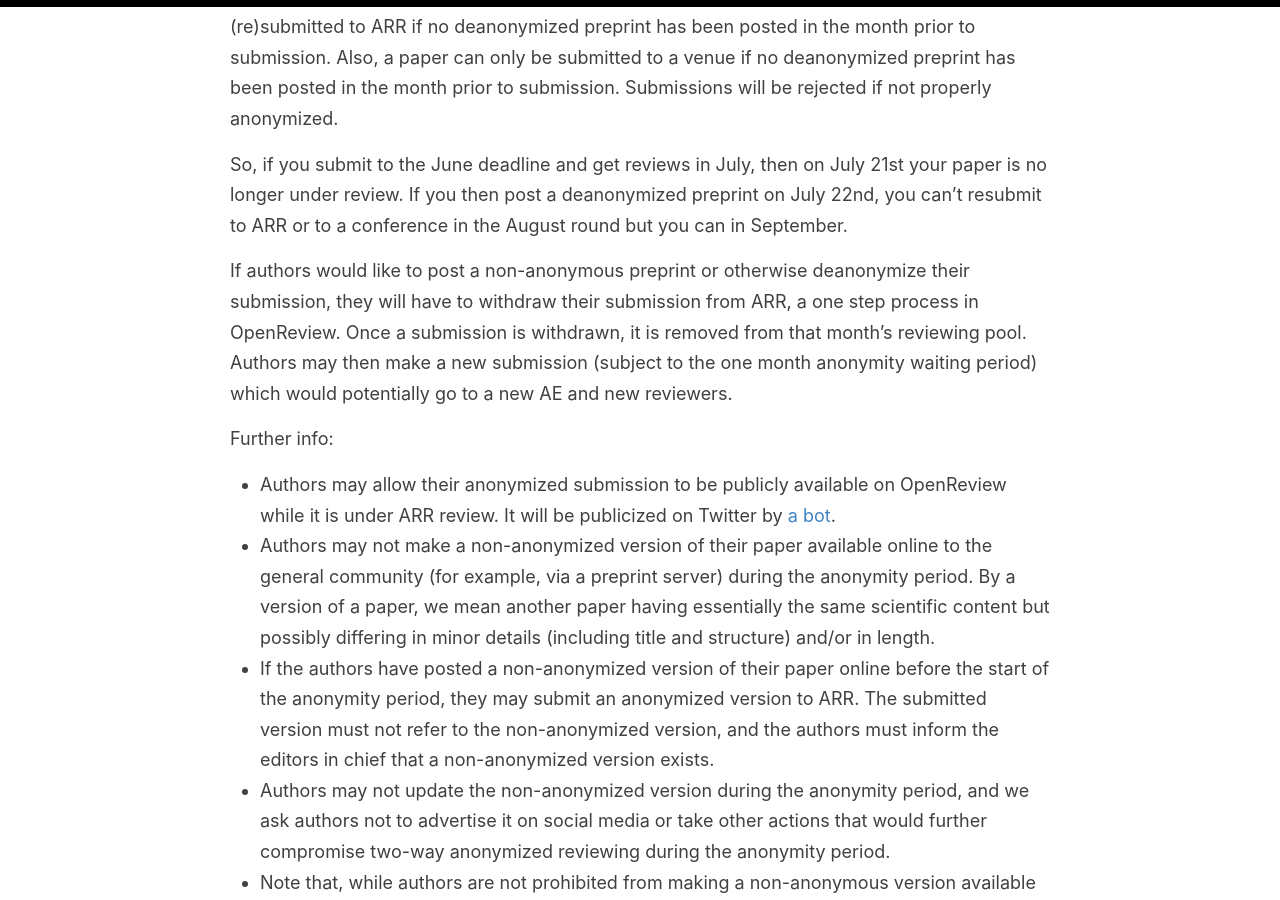
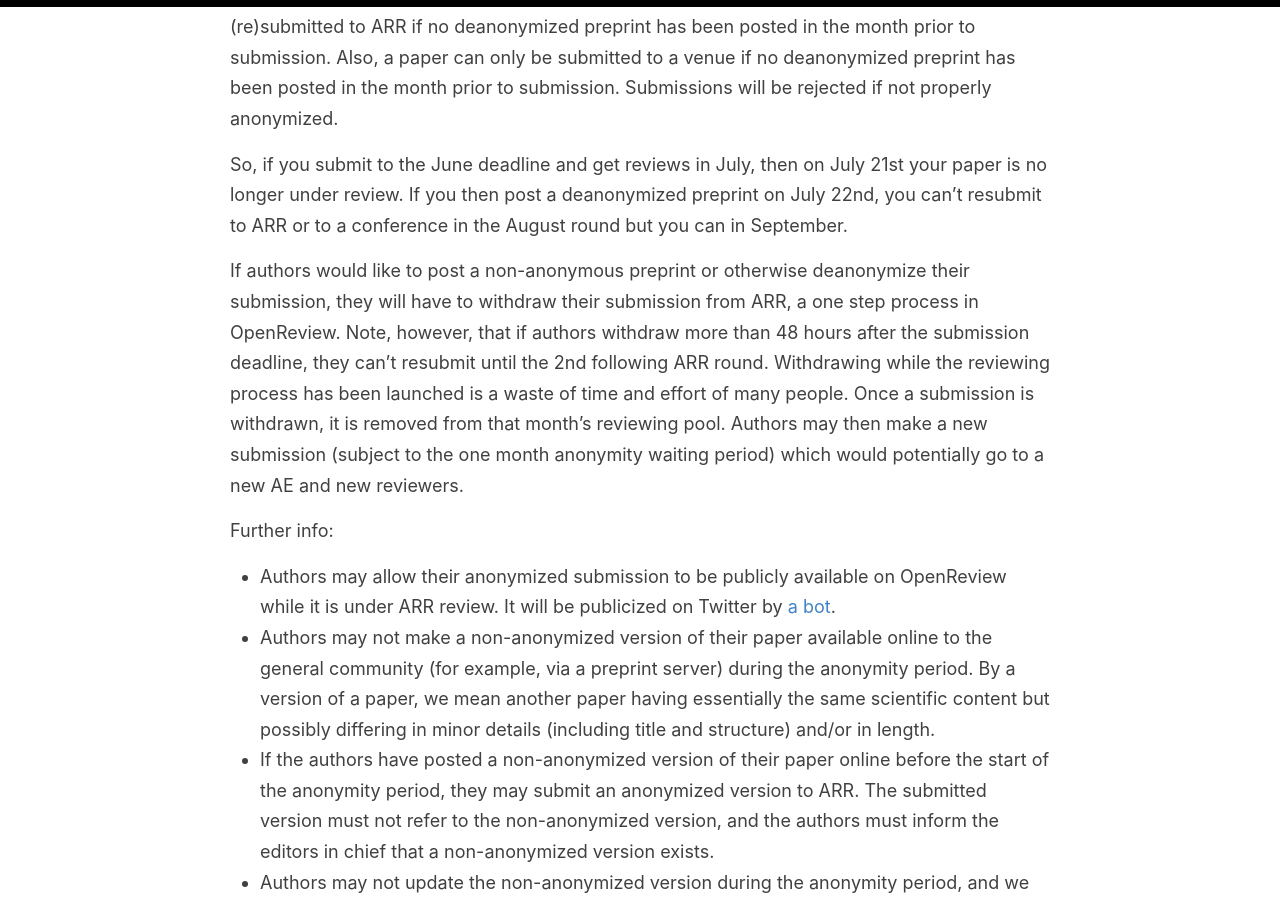
Before and after one commit to amitmerchant1990/reverie, a Jekyll site: the page built from cfp.md, in a window 1280 px wide and 900 px high, scrolled down 2358 px. Built offline with Jekyll 4.4.1, drawn with Linux system fonts in a browser that asks for light colours.

Commit message:
Comments by Marie

```diff
--- a/cfp.md
+++ b/cfp.md
@@ -62,7 +62,7 @@ ACL has [policies for submission, review and citation](https://www.aclweb.org/ad
 
 So, if you submit to the June deadline and get reviews in July, then on July 21st your paper is no longer under review. If you then post a deanonymized preprint on July 22nd, you can't resubmit to ARR or to a conference in the August round but you can in September.
 
-If authors would like to post a non-anonymous preprint or otherwise deanonymize their submission, they will have to withdraw their submission from ARR, a one step process in OpenReview. Once a submission is withdrawn, it is removed from that month's reviewing pool. Authors may then make a new submission (subject to the one month anonymity waiting period) which would potentially go to a new AE and new reviewers.
+If authors would like to post a non-anonymous preprint or otherwise deanonymize their submission, they will have to withdraw their submission from ARR, a one step process in OpenReview. Note, however, that if authors withdraw more than 48 hours after the submission deadline, they can't resubmit until the 2nd following ARR round. Withdrawing while the reviewing process has been launched is a waste of time and effort of many people. Once a submission is withdrawn, it is removed from that month's reviewing pool. Authors may then make a new submission (subject to the one month anonymity waiting period) which would potentially go to a new AE and new reviewers.
 
 Further info:
 
```
Also changed, not shown: dates.md (+1 -1 lines).
